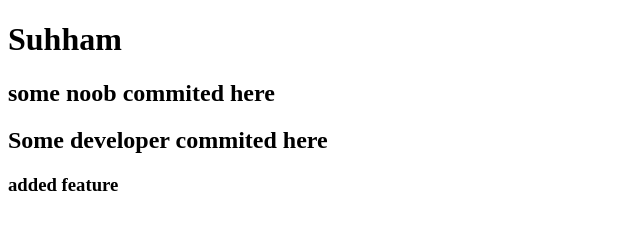
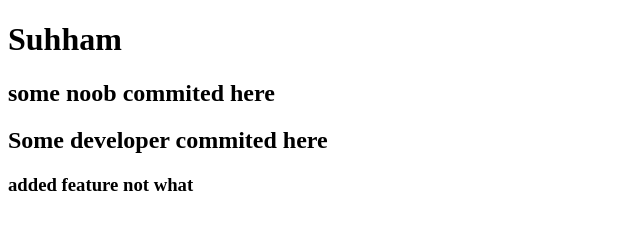
Before and after one commit to Shubham1011/Practice, a plain HTML site: page index.html in a window 1280 px wide. Shown: the full height of the page, 0-640 px from the left. Drawn offline with Linux system fonts and the light colour scheme.

Commit message:
Update index.html

```diff
--- a/index.html
+++ b/index.html
@@ -12,7 +12,7 @@
 
     <h2> some noob commited here</h2>
     <h2>Some developer commited here</h2>
-    <h3> added feature</h3>
+    <h3> added feature not what</h3>
 
 
 </body>
```
